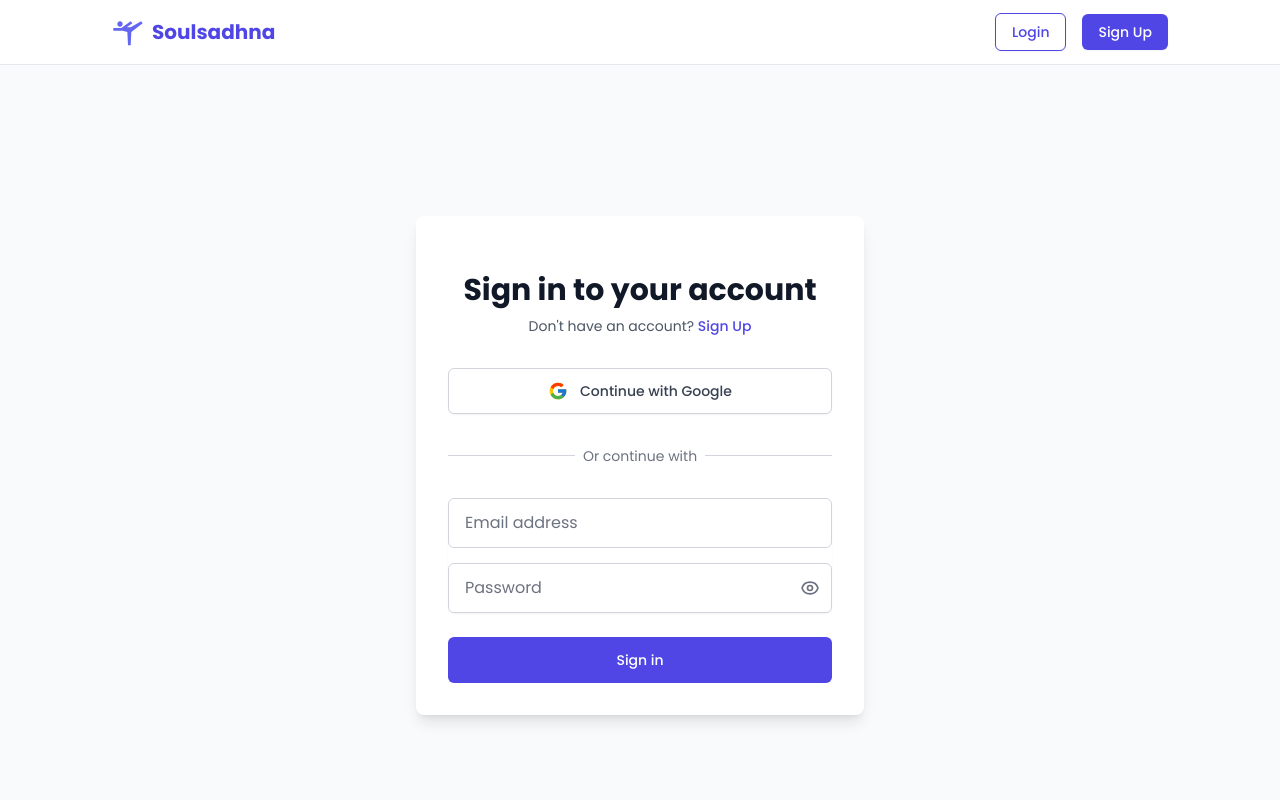
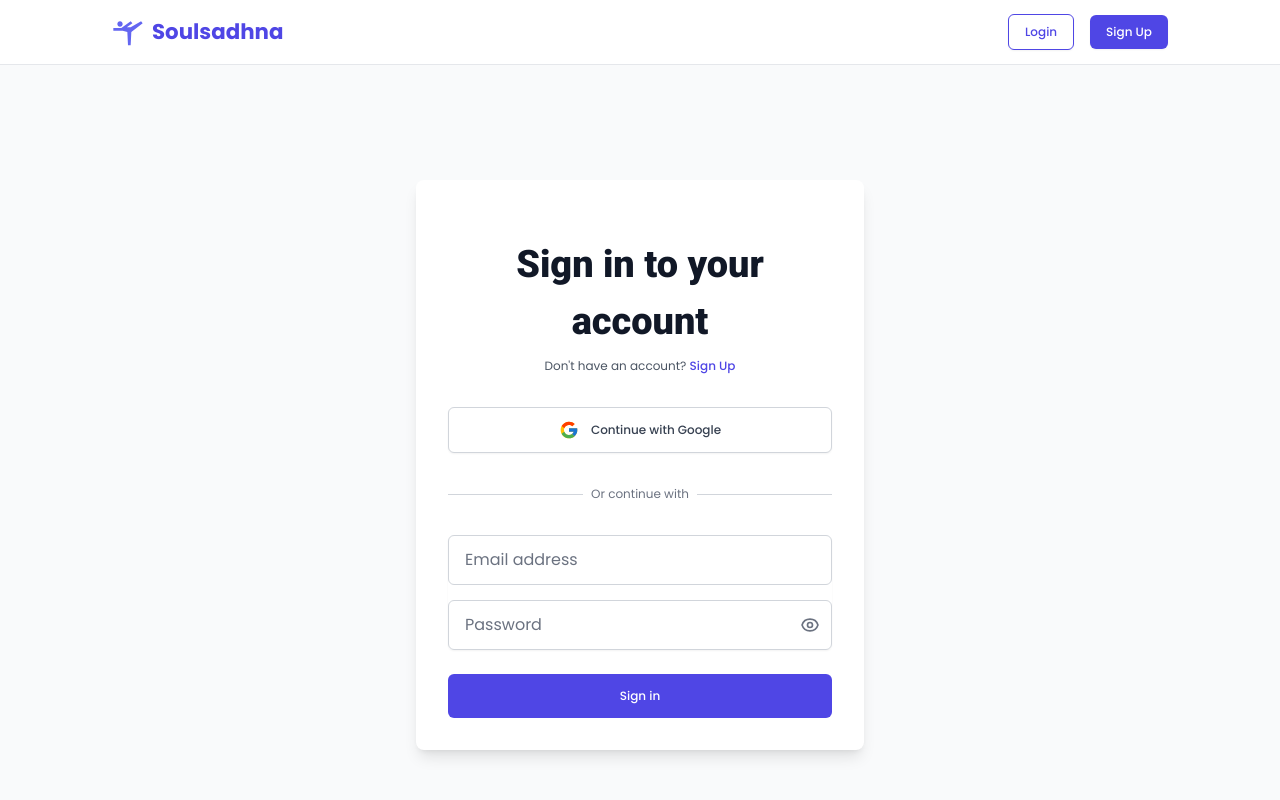
Before and after one commit to devwithsmile/soulsadhnaFE, a Next.js app: page /login in a window 1280 px wide. Shown: the top 800 px of the page. Built offline with nearby package versions, Linux system fonts and the light colour scheme.

Commit message:
Define design system: font sizes, families, weights, and color palette

```diff
--- a/src/app/globals.css
+++ b/src/app/globals.css
@@ -2,15 +2,46 @@
 @tailwind components;
 @tailwind utilities;
 
-:root {
-  --background: #ffffff;
-  --foreground: #171717;
+@layer base {
+  :root {
+    /* System colors */
+    --background: 229 248 255; /* #e5f8ff */
+    --foreground: 15 16 16; /* #0f1010 */
+
+    /* Font families will be handled by Next.js font loading */
+  }
+
+  /* Base styles */
+  body {
+    @apply bg-bg-main text-text font-body;
+  }
+
+  h1,
+  h2,
+  h3,
+  h4,
+  h5,
+  h6 {
+    @apply font-heading font-bold;
+  }
 }
 
-body {
-  color: var(--foreground);
-  background: var(--background);
-  font-family: Arial, Helvetica, sans-serif;
+/* Common component styles */
+@layer components {
+  .btn-primary {
+    @apply bg-primary text-white hover:bg-primary-dark
+           font-bold py-2 px-4 rounded transition-colors;
+  }
+
+  .btn-secondary {
+    @apply bg-secondary text-white hover:bg-secondary-dark
+           font-bold py-2 px-4 rounded transition-colors;
+  }
+
+  .input-field {
+    @apply border border-accent rounded px-3 py-2
+           focus:outline-none focus:ring-2 focus:ring-primary;
+  }
 }
 
 .full-bleed {
--- a/src/app/layout.jsx
+++ b/src/app/layout.jsx
@@ -1,12 +1,20 @@
-import { Poppins } from "next/font/google";
+import { Roboto, Poppins } from "next/font/google";
 import "./globals.css";
 import { AuthProvider } from "@/context/AuthContext";
 import { Navbar } from "@/components/navigation/Navbar";
 import { Footer } from "@/components/navigation/Footer";
 
+// Configure fonts
+const roboto = Roboto({
+  subsets: ["latin"],
+  weight: ["300", "400", "500", "700", "900"],
+  variable: "--font-roboto",
+});
+
 const poppins = Poppins({
   subsets: ["latin"],
   weight: ["300", "400", "500", "600", "700"],
+  variable: "--font-poppins",
 });
 
 export const metadata = {
@@ -18,7 +26,9 @@ export const metadata = {
 export default function RootLayout({ children }) {
   return (
     <html lang="en">
-      <body className={`${poppins.className} flex flex-col min-h-screen`}>
+      <body
+        className={`${roboto.variable} ${poppins.variable} font-body flex flex-col min-h-screen`}
+      >
         <AuthProvider>
           <Navbar />
           <main className="flex-grow">{children}</main>
--- a/tailwind.config.mjs
+++ b/tailwind.config.mjs
@@ -10,6 +10,40 @@ export default {
       colors: {
         background: "var(--background)",
         foreground: "var(--foreground)",
+        text: "#0f1010",
+        "bg-main": "#e5f8ff",
+        primary: {
+          DEFAULT: "#00aceb",
+          light: "#b2e0f0",
+          dark: "#54a5c0",
+        },
+        secondary: {
+          DEFAULT: "#54a5c0",
+          light: "#b2e0f0",
+          dark: "#00aceb",
+        },
+        accent: {
+          DEFAULT: "#b2e0f0",
+          light: "#e5f8ff",
+          dark: "#54a5c0",
+        },
+      },
+      fontSize: {
+        sm: "0.750rem",
+        base: "1rem",
+        xl: "1.333rem",
+        "2xl": "1.777rem",
+        "3xl": "2.369rem",
+        "4xl": "3.158rem",
+        "5xl": "4.210rem",
+      },
+      fontFamily: {
+        heading: ["var(--font-roboto)", "sans-serif"],
+        body: ["var(--font-poppins)", "sans-serif"],
+      },
+      fontWeight: {
+        normal: "400",
+        bold: "700",
       },
     },
   },
```
